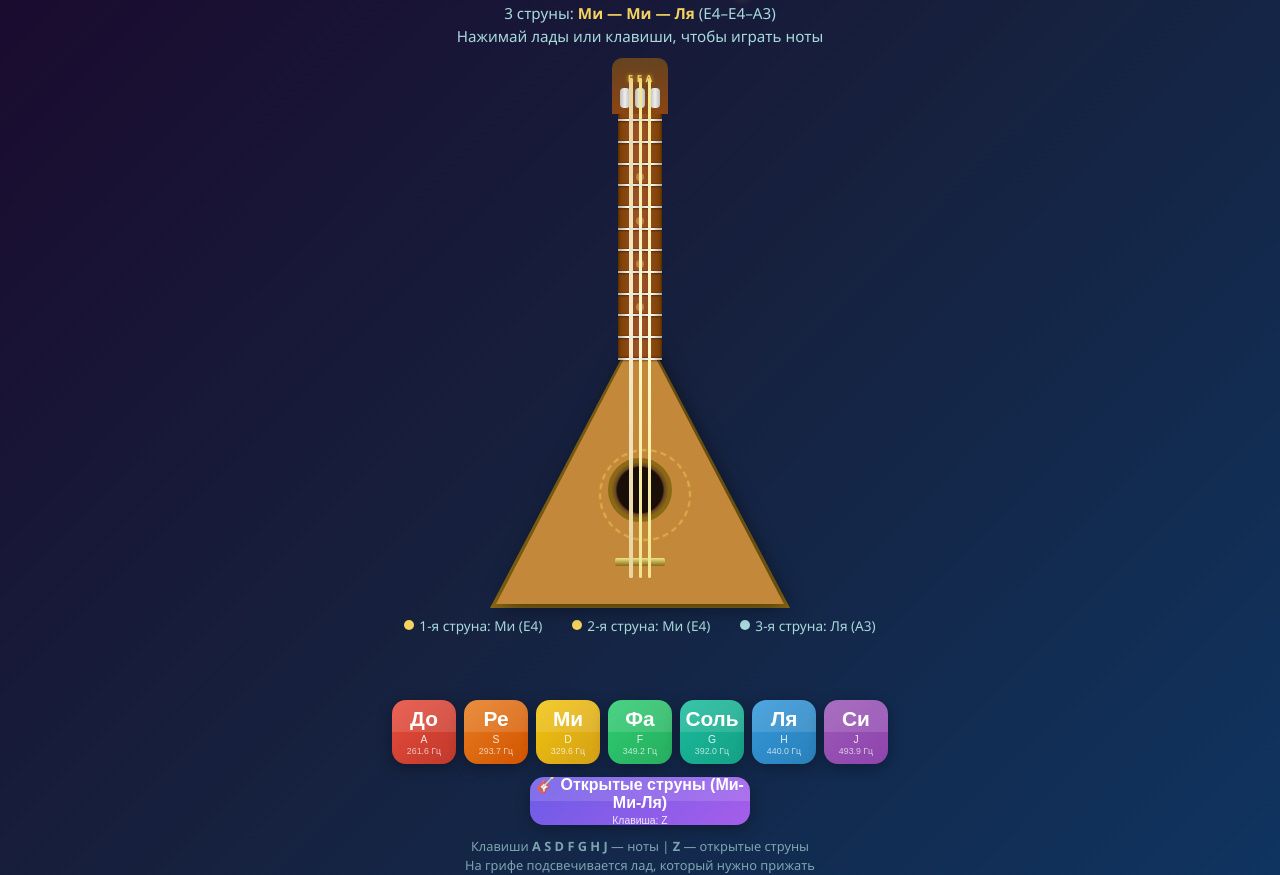
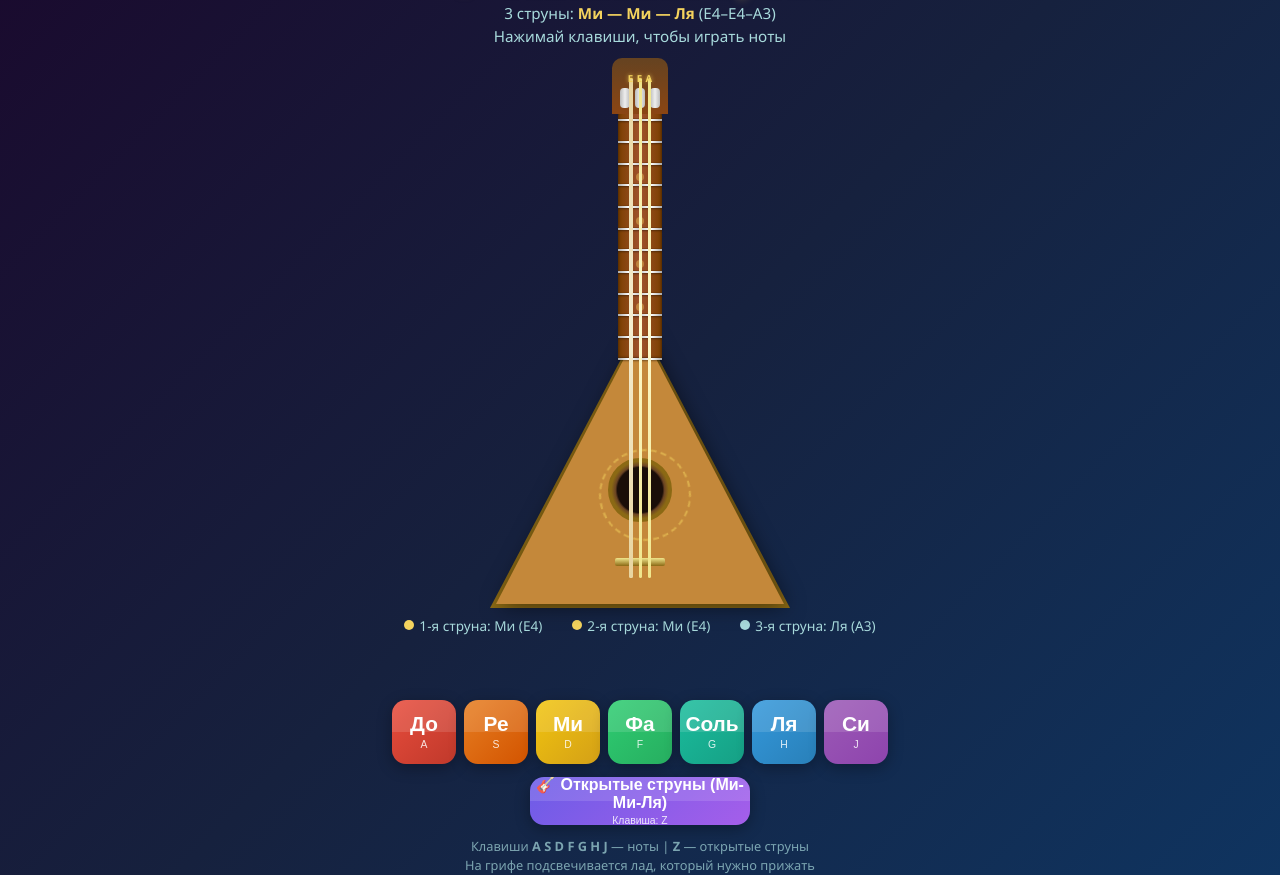
Before and after one commit to ksk2000hobby/balalaika, a plain HTML site: page index.html in a window 1280 px wide. Shown: the part 50-925 px from the top of the page. Drawn offline with Linux system fonts and the light colour scheme.

Commit message:
Update index.html

```diff
--- a/index.html
+++ b/index.html
@@ -239,7 +239,7 @@
     <h1>🎶 Балалайка-прима</h1>
     <p class="subtitle">
         3 струны: <strong>Ми — Ми — Ля</strong> (E4–E4–A3)<br>
-        Нажимай лады или клавиши, чтобы играть ноты
+        Нажимай  клавиши, чтобы играть ноты
     </p>
 
     <div class="container">
@@ -292,13 +292,13 @@
 
         <!-- Кнопки -->
         <div class="keys-panel">
-            <button class="note-btn" data-note="0">До<span class="key-hint">A</span><span class="freq">261.6 Гц</span></button>
-            <button class="note-btn" data-note="1">Ре<span class="key-hint">S</span><span class="freq">293.7 Гц</span></button>
-            <button class="note-btn" data-note="2">Ми<span class="key-hint">D</span><span class="freq">329.6 Гц</span></button>
-            <button class="note-btn" data-note="3">Фа<span class="key-hint">F</span><span class="freq">349.2 Гц</span></button>
-            <button class="note-btn" data-note="4">Соль<span class="key-hint">G</span><span class="freq">392.0 Гц</span></button>
-            <button class="note-btn" data-note="5">Ля<span class="key-hint">H</span><span class="freq">440.0 Гц</span></button>
-            <button class="note-btn" data-note="6">Си<span class="key-hint">J</span><span class="freq">493.9 Гц</span></button>
+            <button class="note-btn" data-note="0">До<span class="key-hint">A</span><span class="freq"></span></button>
+            <button class="note-btn" data-note="1">Ре<span class="key-hint">S</span><span class="freq"></span></button>
+            <button class="note-btn" data-note="2">Ми<span class="key-hint">D</span><span class="freq"></span></button>
+            <button class="note-btn" data-note="3">Фа<span class="key-hint">F</span><span class="freq"></span></button>
+            <button class="note-btn" data-note="4">Соль<span class="key-hint">G</span><span class="freq"></span></button>
+            <button class="note-btn" data-note="5">Ля<span class="key-hint">H</span><span class="freq"></span></button>
+            <button class="note-btn" data-note="6">Си<span class="key-hint">J</span><span class="freq"></span></button>
             <button class="note-btn open-strings" id="openBtn">🎸 Открытые струны (Ми-Ми-Ля)<span class="key-hint">Клавиша: Z</span></button>
         </div>
     </div>
```
